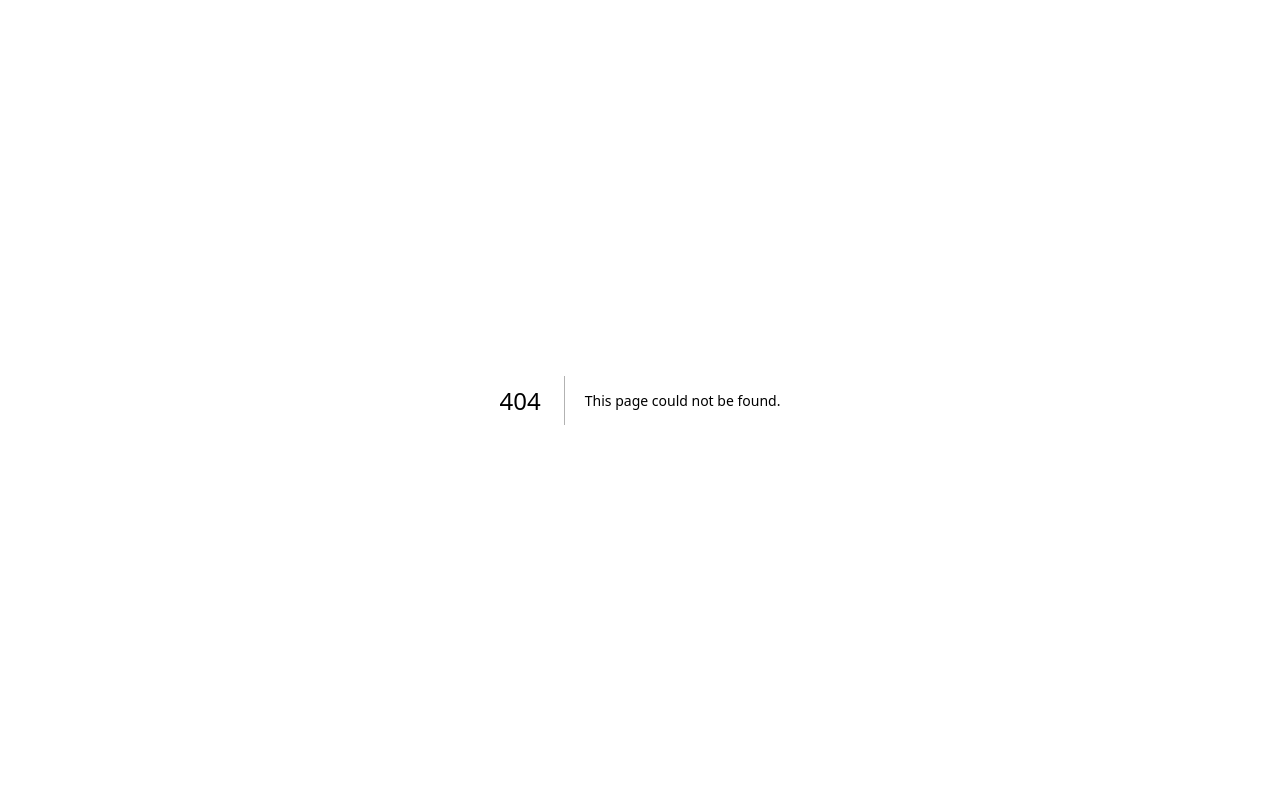
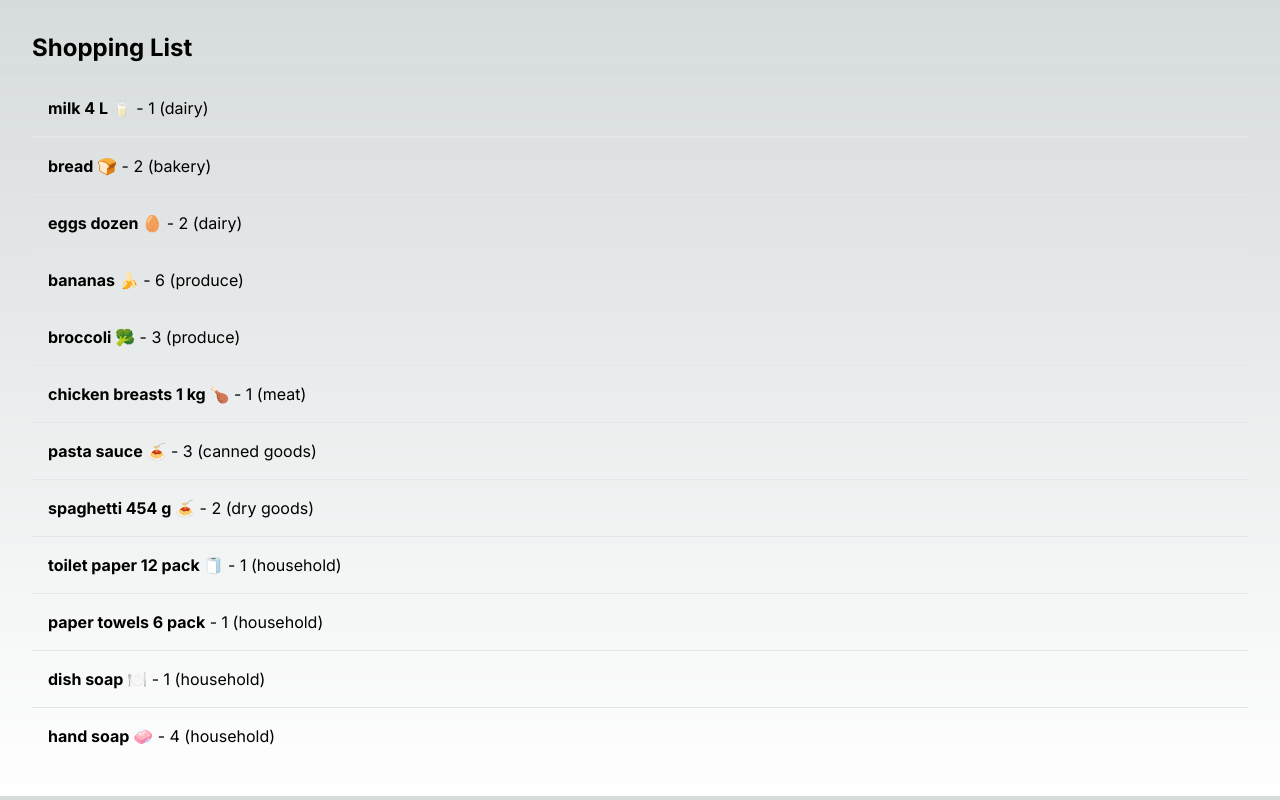
Before and after one commit to namnguyen050330/cprg306-assignments, a Next.js app: page /week-3 in a window 1280 px wide. Before the commit this address had no page. Built offline with nearby package versions, Linux system fonts and the light colour scheme.

Commit message:
Week 3 assignments

```diff
--- a/app/layout.js
+++ b/app/layout.js
@@ -4,8 +4,8 @@ import "./globals.css";
 const inter = Inter({ subsets: ["latin"] });
 
 export const metadata = {
-  title: "Create Next App",
-  description: "Generated by create next app",
+  title: "Shopping List",
+  description: "Created by Nam",
 };
 
 export default function RootLayout({ children }) {
--- a/app/page.js
+++ b/app/page.js
@@ -4,7 +4,14 @@ export default function HomePage() {
   return (
     <main>
       <h1>CPRG 306: Web Development 2 - Assignments</h1>
-      <Link href="/week-2">Week 2 Page</Link>
+      <ul>
+        <li>
+        <Link href="/week-2">Week 2 Page</Link>
+        </li>
+        <li>
+        <Link href="/week-3">Week 3 Page</Link>
+        </li>
+      </ul>
     </main>
   );
 }
--- /dev/null
+++ b/app/week-3/item-list.js
@@ -0,0 +1,31 @@
+// /app/week-3/item-list.js
+
+import React from 'react';
+import Item from './item';
+
+const items = [
+  { name: "milk 4 L 🥛", quantity: 1, category: "dairy" },
+  { name: "bread 🍞", quantity: 2, category: "bakery" },
+  { name: "eggs dozen 🥚", quantity: 2, category: "dairy" },
+  { name: "bananas 🍌", quantity: 6, category: "produce" },
+  { name: "broccoli 🥦", quantity: 3, category: "produce" },
+  { name: "chicken breasts 1 kg 🍗", quantity: 1, category: "meat" },
+  { name: "pasta sauce 🍝", quantity: 3, category: "canned goods" },
+  { name: "spaghetti 454 g 🍝", quantity: 2, category: "dry goods" },
+  { name: "toilet paper 12 pack 🧻", quantity: 1, category: "household" },
+  { name: "paper towels 6 pack", quantity: 1, category: "household" },
+  { name: "dish soap 🍽️", quantity: 1, category: "household" },
+  { name: "hand soap 🧼", quantity: 4, category: "household" },
+];
+
+function ItemList() {
+  return (
+    <ul className="divide-y divide-gray-200">
+      {items.map((item, index) => (
+        <Item key={index} {...item} />
+      ))}
+    </ul>
+  );
+}
+
+export default ItemList;
--- /dev/null
+++ b/app/week-3/item.js
@@ -0,0 +1,11 @@
+import React from 'react';
+
+function Item({ name, quantity, category }) {
+  return (
+    <li className="p-4 border-b border-gray-200">
+      <span className="font-bold">{name}</span> - {quantity} ({category})
+    </li>
+  );
+}
+
+export default Item;
--- /dev/null
+++ b/app/week-3/page.js
@@ -0,0 +1,13 @@
+import React from 'react';
+import ItemList from './item-list';
+
+function Page() {
+  return (
+    <main className="p-8">
+      <h1 className="text-2xl font-bold mb-4">Shopping List</h1>
+      <ItemList />
+    </main>
+  );
+}
+
+export default Page;
```
